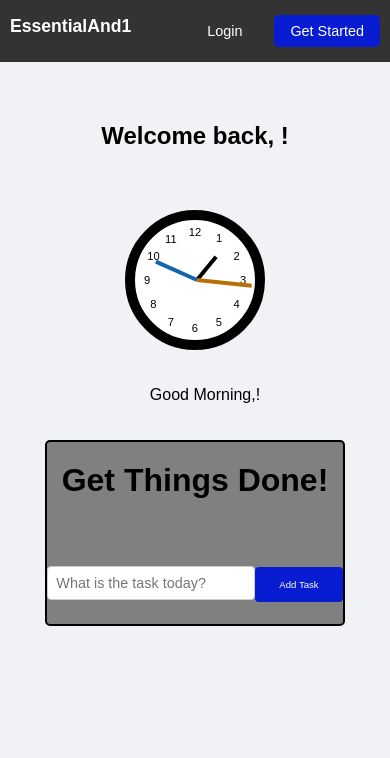
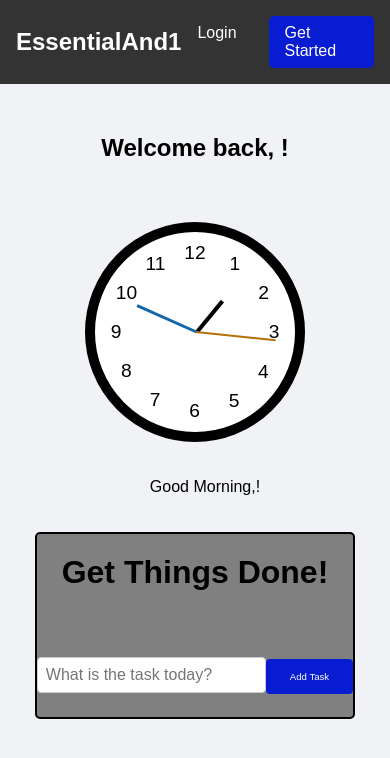
Before and after one commit to mattialavai/todo-app-react, a React (Create React App) app: page /todo in a window 390 px wide. Shown: the top 758 px of the page. Built offline with nearby package versions, Linux system fonts and the light colour scheme.

Commit message:
third commit

```diff
--- a/src/App.css
+++ b/src/App.css
@@ -1,3 +1,4 @@
+/* General Styles */
 body, html {
   font-family: Arial, sans-serif;
   background-color: #f0f2f5;
@@ -6,6 +7,7 @@ body, html {
   width: 100%;
   height: 100%;
   display: flex;
+  box-sizing: border-box;
   flex-direction: column;
 }
 
@@ -45,7 +47,7 @@ form {
   gap: 10px;
 }
 
-input {
+input, button {
   padding: 10px;
   font-size: 16px;
   border: 1px solid #ccc;
@@ -53,13 +55,11 @@ input {
 }
 
 button {
-  padding: 10px;
-  font-size: 16px;
   color: white;
   background-color: #081cd1;
   border: none;
-  border-radius: 4px;
   cursor: pointer;
+  transition: background-color 0.3s;
 }
 
 button:hover {
@@ -98,42 +98,24 @@ button:hover {
 }
 
 .get-started-link {
-  background-color:#081cd1;
+  background-color: #081cd1;
   color: #fff;
+  padding: .75rem 1.5rem;
+  font-size: 1rem;
+  text-decoration: none;
+  border-radius: 8px;
+  transition: background-color 0.3s;
 }
 
 .get-started-link:hover {
-  background-color: #081cd1;
+  background-color: #007bff;
 }
 
-
-.todo-item {
+/* Dashboard */
+.dashboard-container {
   display: flex;
-  justify-content: space-between;
+  flex-direction: column;
   align-items: center;
-  padding: 10px;
-  border: 1px solid #ccc;
-  border-radius: 4px;
-  margin-bottom: 10px;
-}
-
-.todo-item span {
-  flex: 1;
-}
-
-.todo-item button {
-  margin-left: 10px;
-}
-
-.done {
-  text-decoration: line-through;
-  color: gray;
-}
-
-/* dashboard */
-.dashboard-container {
-  max-width: 600px;
-  margin: 0 auto;
   padding: 20px;
   text-align: center;
 }
@@ -143,7 +125,6 @@ button:hover {
   height: auto;
   margin-top: 5rem;
   margin-bottom: 2rem;
-  border: none;
 }
 
 .header-section h2 {
@@ -163,28 +144,19 @@ button:hover {
   text-decoration: none;
   border-radius: 8px;
   transition: background-color 0.3s;
-  margin-top: 5.5rem; /* Add space between the paragraph and button */
+  margin-top: 5.5rem;
 }
 
 .get-started-button:hover {
   background-color: #007bff;
 }
 
-
-/* Signup page*/
+/* Signup page */
 .signup-container {
   max-width: 400px;
   margin: 0 auto;
   padding: 20px;
   text-align: center;
-}
-
-.signup-container h2 {
-  margin-bottom: 1rem;
-}
-
-.signup-container p {
-  margin-bottom: 1.5rem;
 }
 
 .form-group {
@@ -204,7 +176,6 @@ button:hover {
   width: 100%;
   padding: 0.5rem;
   margin-bottom: 0.5rem;
-  border: 1px solid #ccc;
   border-radius: 4px;
 }
 
@@ -220,11 +191,6 @@ button:hover {
   border-radius: 4px;
 }
 
-.file-upload-container {
-  display: flex;
-  align-items: center;
-}
-
 .remove-image-button {
   background-color: #dc3545;
   color: white;
@@ -234,8 +200,8 @@ button:hover {
   border-radius: 4px;
   cursor: pointer;
   transition: background-color 0.3s;
-  display:block; /* Ensure it is displayed as a block element */
-  width: fit-content; /* Adjust width to fit content */
+  display: block;
+  width: fit-content;
 }
 
 .remove-image-button:hover {
@@ -247,9 +213,9 @@ button[type="submit"] {
   color: white;
   padding: 0.75rem 1.5rem;
   margin-top: 3.0rem;
-  font-size: 1rem;
+  font-size: 1.5rem;
   text-decoration: none;
-  border-radius: 4px;
+  border-radius: 5px;
   border: none;
   cursor: pointer;
   transition: background-color 0.3s;
@@ -263,9 +229,7 @@ button[type="submit"]:hover {
   margin-top: 1rem;
 }
 
-
-/* Login */
-/* Container for the entire login section */
+/* Login page */
 .login-container {
   max-width: 400px;
   margin: 0 auto;
@@ -273,33 +237,28 @@ button[type="submit"]:hover {
   text-align: center;
 }
 
-/* Header style */
 .login-container h2 {
   font-size: 24px;
   margin-bottom: 20px;
 }
 
-/* Image container style */
 .image-container {
   display: flex;
   justify-content: center;
   margin-bottom: 20px;
 }
 
-/* Welcome image style */
 .welcome-image {
   width: 500px;
   height: 200px;
   border-radius: 50%;
 }
 
-/* Form style */
 .login-form {
   display: flex;
   flex-direction: column;
 }
 
-/* Input fields style */
 .login-form input {
   padding: 10px;
   margin-bottom: 10px;
@@ -309,7 +268,6 @@ button[type="submit"]:hover {
   box-sizing: border-box;
 }
 
-/* Forgot password link style */
 .forgot-password {
   text-align: center;
   margin-bottom: 10px;
@@ -320,7 +278,6 @@ button[type="submit"]:hover {
   color: #081cd1;
 }
 
-/* Login button style */
 .login-button {
   padding: 10px;
   background-color: #081cd1;
@@ -334,7 +291,6 @@ button[type="submit"]:hover {
   background-color: #0056b3;
 }
 
-/* Signup link style */
 .login-container .signup-link {
   margin-top: 10px;
 }
@@ -353,8 +309,7 @@ button[type="submit"]:hover {
   text-decoration: underline;
 }
 
-/* styles/forgot-password.css */
-
+/* Forgot password page */
 .forgot-password-container {
   max-width: 400px;
   margin: 0 auto;
@@ -397,7 +352,6 @@ button[type="submit"]:hover {
 .forgot-password-container button:hover {
   background-color: #0056b3;
 }
-
 
 /* src/components/Todo.css */
 /* Container */
@@ -582,177 +536,72 @@ button[type="submit"] {
     padding: 5px; /* Adjust as needed */
 }
 
+/* Footer */
+.footer {
+  background-color: #333;
+  color: white;
+  text-align: center;
+  padding: 1rem;
+  position: fixed;
+  bottom: 0;
+  width: 100%;
+}
 
+/* Responsive Design */
+@media only screen and (max-width: 768px) {
+  .header-section img {
+      max-width: 80%;
+  }
 
-/* Responsive */
+  .get-started-button {
+      margin-top: 3rem;
+  }
 
-/* Media queries for responsiveness */
-@media screen and (max-width: 992px) {
-  .logo {
-    font-size: 1.2rem; /* Decrease font size for logo on medium screens */
+  .signup-container,
+  .login-container,
+  .forgot-password-container {
+      max-width: 90%;
+  }
+
+  .dashboard-container {
+      padding: 10px;
+  }
+}
+
+@media only screen and (max-width: 480px) {
+  .header-section img {
+      max-width: 100%;
   }
 
   .header-section h2 {
-    font-size: 1.5rem; /* Decrease font size for heading on medium screens */
+      font-size: 1.5rem;
   }
 
-  .button-section .get-started-button {
-    font-size: 0.9rem; /* Decrease font size for button on medium screens */
-    padding: 8px 16px; /* Adjust padding for button on medium screens */
+  .header-section p {
+      font-size: 0.9rem;
   }
 
-  /* signup page */
-  .signup-container {
-    padding: 15px;
+  .get-started-button {
+      margin-top: 2.5rem;
   }
 
-  input[type="text"],
-  input[type="email"],
-  input[type="password"],
-  input[type="file"],
-  button {
-    font-size: 0.9rem;
-    padding: 8px;
-  }
-
-  /* login page */
-  .login-container {
-    padding: 15px;
-  }
-
-  .login-form input[type="email"],
-  .login-form input[type="password"],
-  .login-form button {
-    font-size: 0.9rem;
-    padding: 8px;
-  }
-
-  /* Todo page */
-  .todo-container {
-    padding: 15px;
-  }
-
-  .clock-face {
-    width: 150px;
-    height: 150px;
-  }
-
-  .clock-label {
-    font-size: 0.8rem;
-  }
-
-  .add-task input[type="text"],
-  .add-task button {
-    padding: 6px;
-    font-size: 0.9rem;
+  .signup-container,
+  .login-container,
+  .forgot-password-container {
+      padding: 10px;
   }
 }
 
-
-
-
-@media screen and (max-width: 768px) {
-  .navbar {
-    flex-direction: row; /* Stack items vertically on smaller screens */
-    padding: 10px;
+@media only screen and (max-width: 360px) {
+  .header-section h2 {
+      font-size: 1.2rem;
   }
 
-  .logo {
-    font-size: 1.1rem; /* Further decrease font size for logo on smaller screens */
-    margin-bottom: 10px; /* Add spacing below logo */
+  .header-section p {
+      font-size: 0.8rem;
   }
 
-  .nav-links {
-    flex-direction: row; /* Stack links vertically */
+  .get-started-button {
+      margin-top: 2rem;
   }
-
-  .nav-links a {
-    margin: 5px 0; /* Adjust spacing between links */
-    font-size: 0.9rem; /* Decrease font size for links on smaller screens */
-  }
-
-  .header-section h2 {
-    font-size: 1.3rem; /* Further decrease font size for heading on smaller screens */
-  }
-
-  .button-section .get-started-button {
-    font-size: 1.5rem; /* Further decrease font size for button on smaller screens */
-    padding: 6px 12px; /* Further adjust padding for button on smaller screens */
-  }
-
-  /* signup page */
-  .signup-container {
-    padding: 10px;
-  }
-
-  input[type="text"],
-  input[type="email"],
-  input[type="password"],
-  input[type="file"],
-  button {
-    font-size: 0.9rem;
-    padding: 6px;
-  }
-
-  /* login page */
-  .login-container {
-    padding: 10px;
-  }
-
-  .login-form input[type="email"],
-  .login-form input[type="password"],
-  .login-form button {
-    font-size: 0.8rem;
-    padding: 6px;
-  }
-
-/* Todo page */
-.todo-container {
-  padding: 10px;
 }
-
-.profile-image {
-  max-width: 100px;
-}
-
-.clock-face {
-  width: 120px;
-  height: 120px;
-}
-
-.second-hand {
-  width: 1px;
-  height: 55px;
-  background-color: rgb(182, 112, 7);
-}
-
-.hour-hand {
-  width: 4px;
-  height: 30px;
-  background-color: black;
-}
-
-.minute-hand {
-  width: 3px;
-  height: 45px;
-  background-color: rgb(17, 102, 172);
-}
-
-.clock-label {
-  font-size: 0.7rem;
-}
-
-.hand {
-  width: 4px; /* Adjusted width for smaller screens */
-}
-
-.tasks li {
-  padding: 6px;
-}
-
-.add-task input[type="text"],
-.add-task button {
-  padding: 5px;
-  font-size: 0.8rem;
-}
-}
--- a/src/components/Login.js
+++ b/src/components/Login.js
@@ -1,18 +1,23 @@
-import React, { useState } from 'react';
+import React, { useState, useContext } from 'react';
 import { Link, useNavigate } from 'react-router-dom';
-// import '../styles/login.css'; // Import the CSS file for styling
-import welcomeImage from '../images/undraw_To_do_list.png'; // Import your image
+import { UserContext } from './UserContext';
+import welcomeImage from '../images/undraw_To_do_list.png';
 
 const Login = () => {
   const navigate = useNavigate();
+  const { setUser } = useContext(UserContext);
   const [email, setEmail] = useState('');
   const [password, setPassword] = useState('');
 
   const handleLogin = (e) => {
     e.preventDefault();
-    // Handle login logic here (e.g., form validation, API call)
-    // For simplicity, just navigate to the todo page
-    navigate('/todo');
+    const user = JSON.parse(localStorage.getItem(email));
+    if (user && user.password === password) {
+      setUser({ name: user.name, email: user.email, profileImage: user.profileImage });
+      navigate('/todo');
+    } else {
+      alert('Invalid email or password');
+    }
   };
 
   return (
--- a/src/components/UserContext.js
+++ b/src/components/UserContext.js
@@ -1,11 +1,9 @@
-// src/components/UserContext.js
-
 import React, { createContext, useState } from 'react';
 
 export const UserContext = createContext();
 
 export const UserProvider = ({ children }) => {
-  const [user, setUser] = useState({ name: '', profileImage: '' });
+  const [user, setUser] = useState({ name: '', email: '', profileImage: '' });
 
   return (
     <UserContext.Provider value={{ user, setUser }}>
```
Also changed, not shown: src/components/Signup.js (+11 -6 lines), src/components/TodoList.js (+8 -13 lines).
